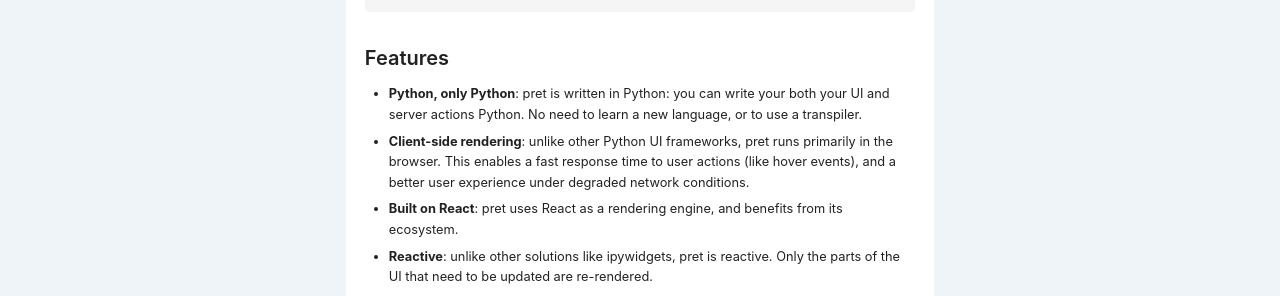
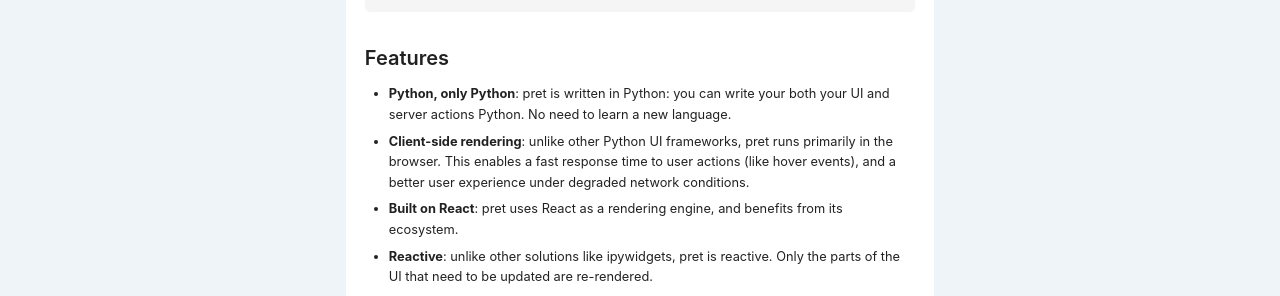
Before and after one commit to percevalw/pret, an MkDocs documentation site: the page built from docs/index.md, in a window 1280 px wide and 900 px high. Shown: the part 297-593 px from the top of the window. Built offline with MkDocs 1.6.1 and Material for MkDocs 9.7.7, drawn with Linux system fonts in a browser that asks for light colours; a script that is not in the unit is left out; comment, search, counter and statistics services are not loaded; the version menu is left out.

Commit message:
docs: update features

```diff
--- a/docs/index.md
+++ b/docs/index.md
@@ -10,7 +10,7 @@
 
 ## Features
 
-- **Python, only Python**: pret is written in Python: you can write your both your UI and server actions Python. No need to learn a new language, or to use a transpiler.
+- **Python, only Python**: pret is written in Python: you can write your both your UI and server actions Python. No need to learn a new language.
 - **Client-side rendering**: unlike other Python UI frameworks, pret runs primarily in the browser. This enables a fast response time to user actions (like hover events), and a better user experience under degraded network conditions.
 - **Built on React**: pret uses React as a rendering engine, and benefits from its ecosystem.
 - **Reactive**: unlike other solutions like ipywidgets, pret is reactive. Only the parts of the UI that need to be updated are re-rendered.
```
Also changed, not shown: README.md (+1 -1 lines).
